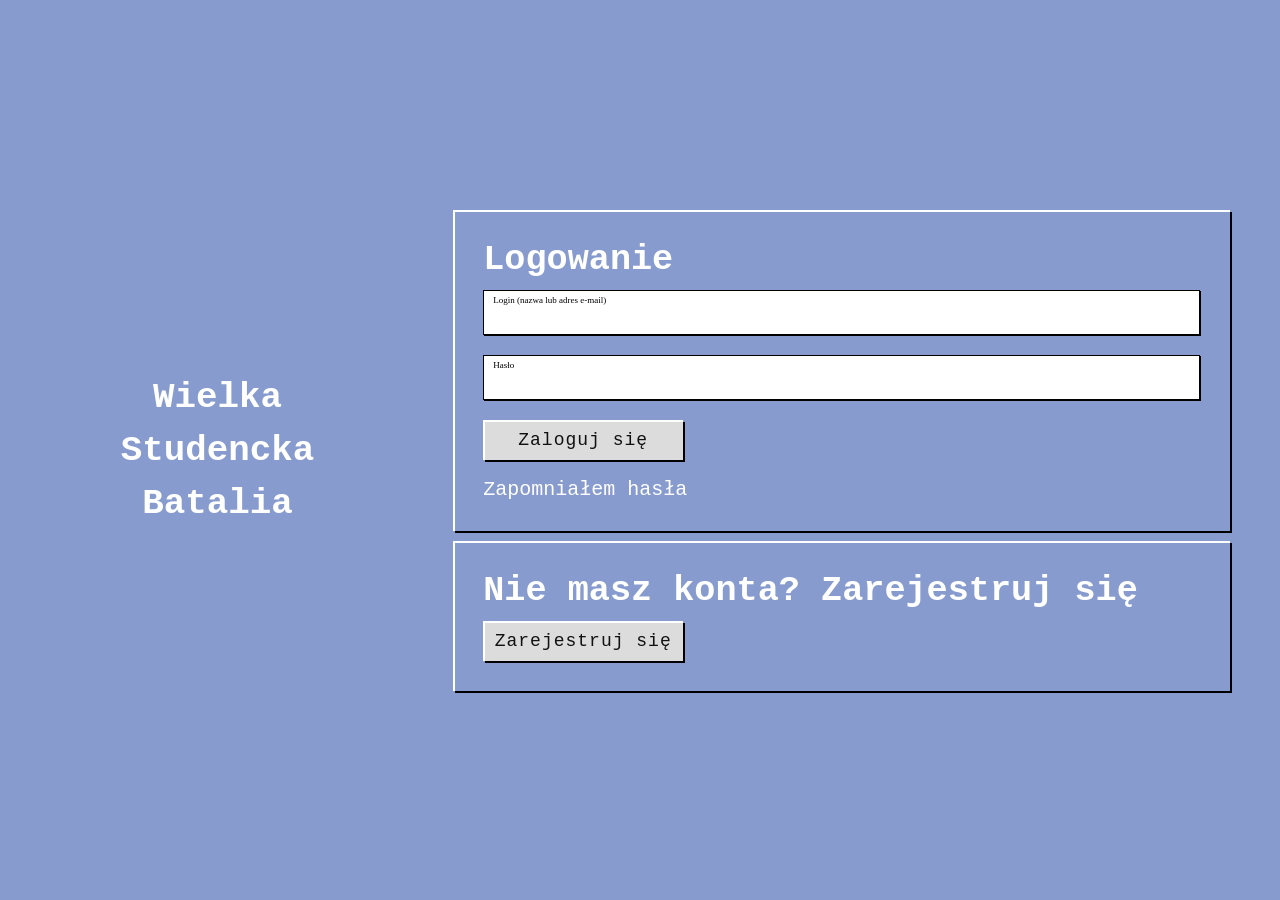
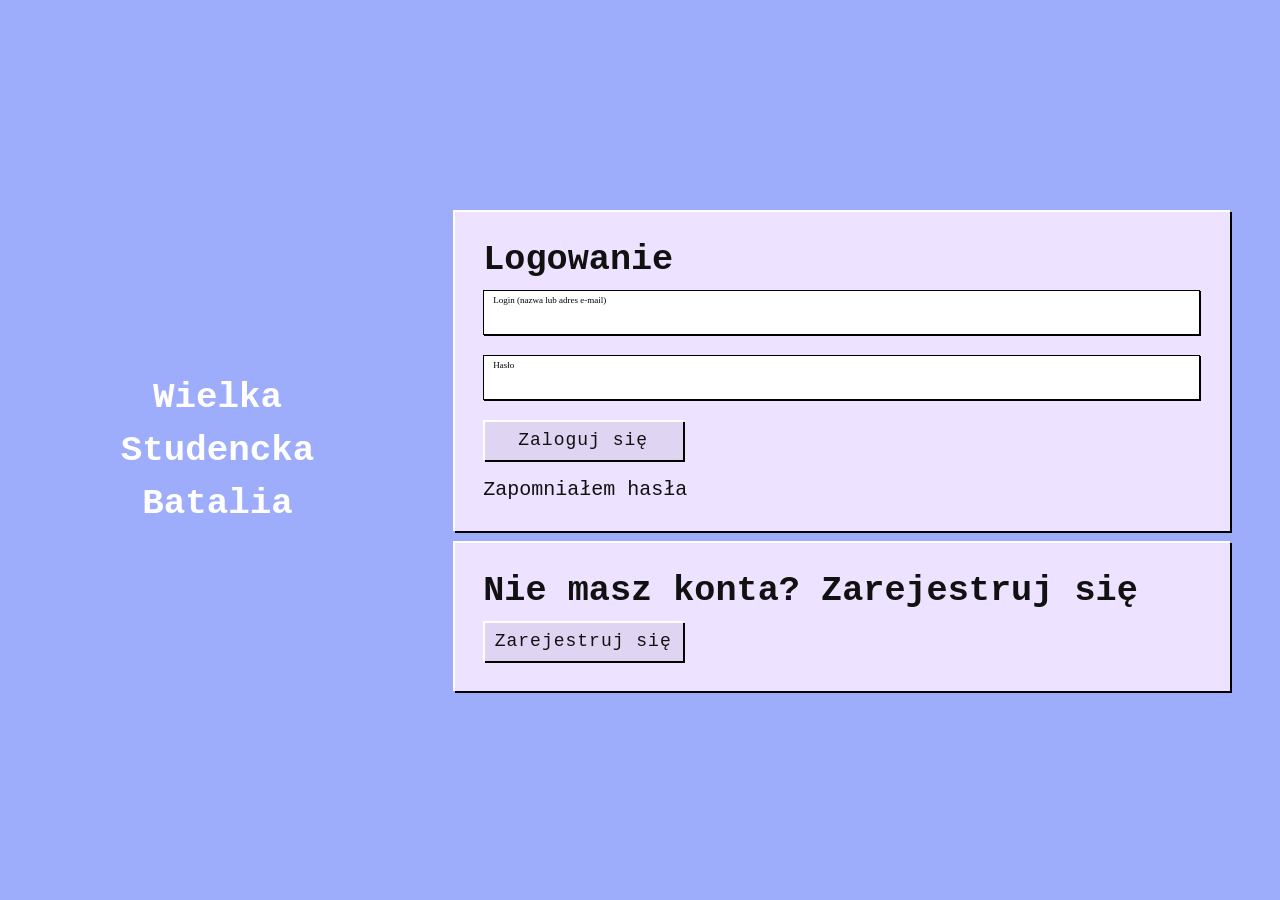

tlo

--- a/logowanie/style.css
+++ b/logowanie/style.css
@@ -2,10 +2,11 @@
     --font-primary: 'Press Start 2P', monospace;
     --font-secondary: 'Space Grotesk';
     --font-third: 'VT323', monospace;
-    --color-bg: #879bce;
+    --color-bg:#9EACFC;
+    --color-card:#EDE2FF;
+    --color-button:#e0d4f3;
     --color-text: #ffffff;
     --color-text-dark: #111111;
-    --color-primary: #dcdcdc;
     --shadow-pixel: inset 2px 2px 0 #fff, 2px 2px 0 #000;
     --shadow-pixel-hover: inset 3px 3px 0 #fff, 3px 3px 0 #000;
     --shadow-pixel-small: inset 1px 1px 0 #fff, 1px 1px 0 #000;
@@ -30,7 +31,7 @@ body{
 }
 .card{
     padding: 30px;
-    background: transparent;
+    background: var(--color-card);
     border: none;
     box-shadow: var(--shadow-pixel);
 }
@@ -67,6 +68,7 @@ body{
     font-size: 2.2rem;
     font-weight: 700;
     font-family: var(--font-third);
+    color: var(--color-text-dark);
 }
 .field{
     position: relative;
@@ -114,7 +116,7 @@ body{
     cursor: pointer;
 }
 .logowanie,.rejestracja{
-    background: var(--color-primary);
+    background: var(--color-button);
     color: var(--color-text-dark);
     border: none;
     cursor: pointer;
@@ -133,7 +135,7 @@ body{
 .login a{
     text-decoration: none;
     font-size: 20px;
-    color: var(--color-text);
+    color: var(--color-text-dark);
     font-family: var(--font-third);
     margin-top: 8px;
 }
